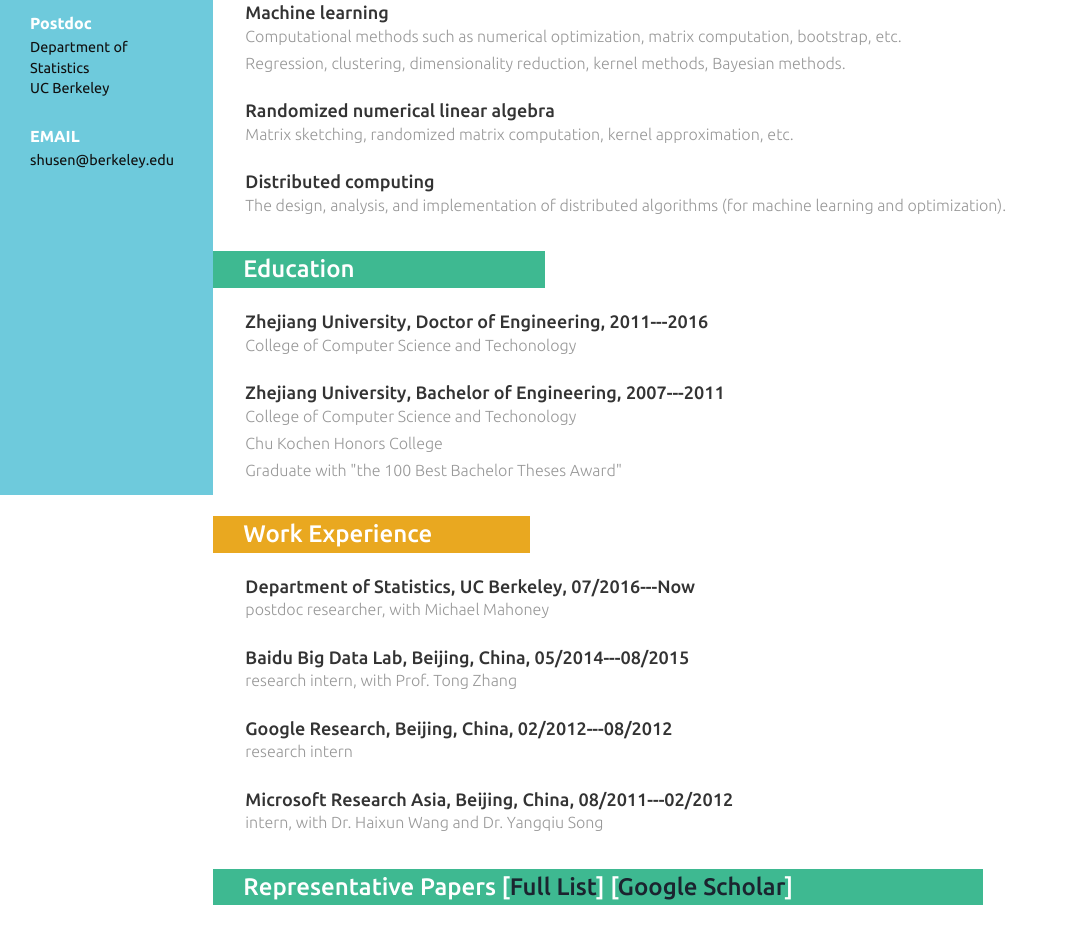
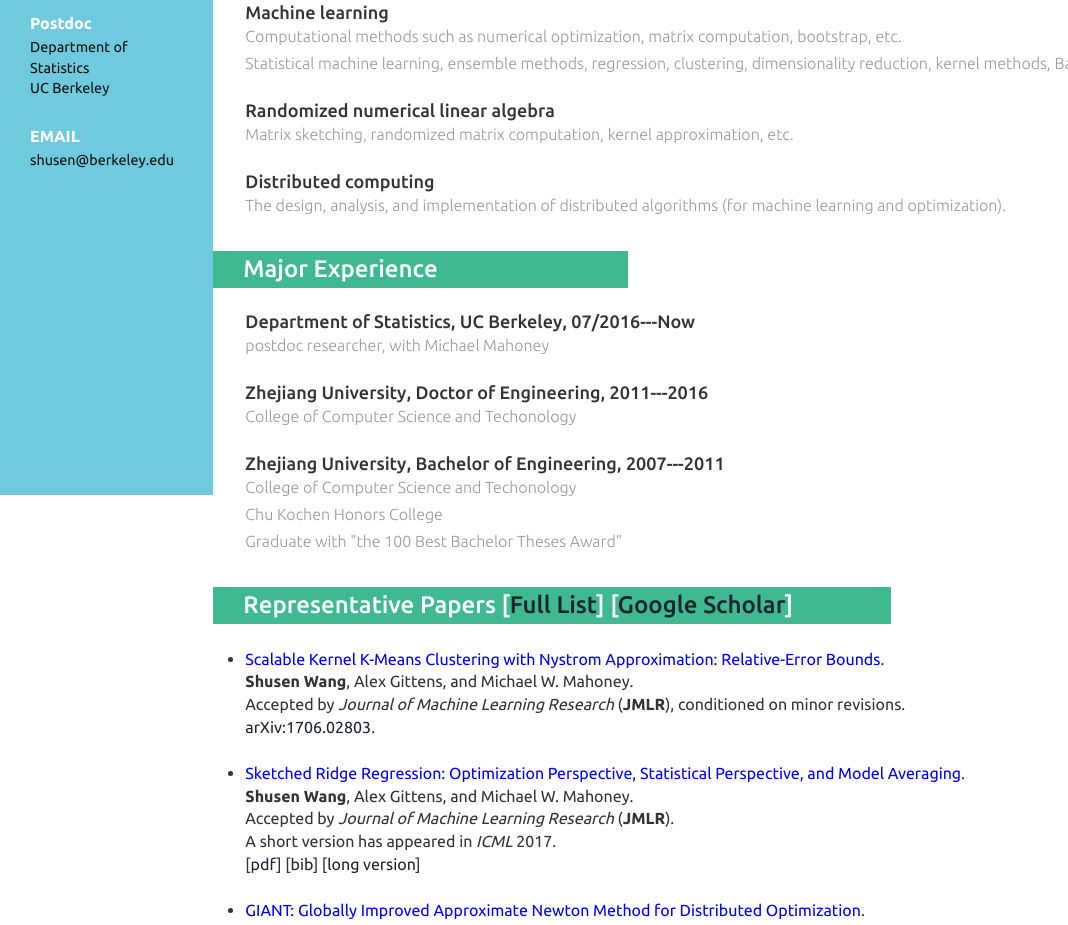
Before and after one commit to wangshusen/wangshusen.github.io, a plain HTML site: page index.html in a window 1280 px wide. Shown: the part 305-1230 px from the top of the page, without its empty margins (0-1068 px from the left). Drawn offline with nearby package versions, Linux system fonts and the light colour scheme; a script that the page names is missing.

Commit message:
update publications

```diff
--- a/index.html
+++ b/index.html
@@ -73,7 +73,7 @@ License URL: http://creativecommons.org/licenses/by/3.0/
 			 <div class="skill_info">
 				<h4>Machine learning</h4>
 				<p>Computational methods such as numerical optimization, matrix computation, bootstrap, etc.</p>
-                <p>Regression, clustering, dimensionality reduction, kernel methods, Bayesian methods.</p>
+                <p>Statistical machine learning, ensemble methods, regression, clustering, dimensionality reduction, kernel methods, Bayesian methods.</p>
 			 </div>
 			 <div class="skill_info">
 				<h4>Randomized numerical linear algebra</h4>
@@ -86,7 +86,11 @@ License URL: http://creativecommons.org/licenses/by/3.0/
 		 </div>
 
 		 <div class="education">
-			 <h3 class="clr3">Education</h3>
+			 <h3 class="clr3">Major Experience</h3>
+			 <div class="skill_info">
+				<h4>Department of Statistics, UC Berkeley, 07/2016---Now</h4>
+				<p>postdoc researcher, with Michael Mahoney</p>
+			 </div>
 			 <div class="skill_info">
 				<h4>Zhejiang University, Doctor of Engineering, 2011---2016</h4>
 				<p>College of Computer Science and Techonology</p>
@@ -99,28 +103,9 @@ License URL: http://creativecommons.org/licenses/by/3.0/
 			 </div>
 		 </div>
 
-		 <div class="skills">
-			 <h3 class="clr2">Work Experience</h3>
-			 <div class="skill_info">
-				<h4>Department of Statistics, UC Berkeley, 07/2016---Now</h4>
-				<p>postdoc researcher, with Michael Mahoney</p>
-			 </div>
-			 <div class="skill_info">
-				<h4>Baidu Big Data Lab, Beijing, China, 05/2014---08/2015</h4>
-				<p>research intern, with Prof. Tong Zhang</p>
-			 </div>
-			 <div class="skill_info">
-				<h4>Google Research, Beijing, China, 02/2012---08/2012</h4>
-				<p>research intern</p>
-			 </div>
-			 <div class="skill_info">
-				<h4>Microsoft Research Asia, Beijing, China, 08/2011---02/2012</h4>
-				<p>intern, with Dr. Haixun Wang and Dr. Yangqiu Song</p>
-			 </div>
-		 </div>
 
 
-		 <div class="education">
+		 <div class="skills">
 			 <h3 class="clr3">Representative Papers
 			 <span>
 			 [<a href="publications.html">Full List</a>]
@@ -136,6 +121,19 @@ License URL: http://creativecommons.org/licenses/by/3.0/
 						<b>Shusen Wang</b>, Alex Gittens, and Michael W. Mahoney.<br>
                         Accepted by <em>Journal of Machine Learning Research</em> (<b>JMLR</b>), conditioned on minor revisions.<br>
 					    <a href="https://arxiv.org/abs/1706.02803">arXiv:1706.02803</a>.
+						<br>
+						<br>
+					</li>
+
+
+					<li>
+						<font color="#0000FF">Sketched Ridge Regression: Optimization Perspective, Statistical Perspective, and Model Averaging</font>.<br>
+						<b>Shusen Wang</b>, Alex Gittens, and Michael W. Mahoney.<br>
+                        Accepted by <em>Journal of Machine Learning Research</em> (<b>JMLR</b>). <br>
+						A short version has appeared in <em>ICML</em> 2017. <br>
+					    	[<a href="papers/ICML2017.pdf">pdf</a>]
+						[<a href="papers/ICML2017.bib">bib</a>]
+						[<a href="http://arxiv.org/abs/1702.04837">long version</a>]
 						<br>
 						<br>
 					</li>
@@ -198,8 +196,8 @@ License URL: http://creativecommons.org/licenses/by/3.0/
 		 </div>
 
 
-		 <div class="skills">
-			 <h3 class="clr2">Honors & Awards</h3>
+		 <div class="education">
+			 <h3 class="clr2">Major Honors & Awards</h3>
 			 <div class="skill_info">
 				<h4>Baidu Scholarship, 2014</h4>
 				<p>award to 8 Chinese students around the world, CNY 200,000</p>
@@ -289,7 +287,7 @@ counter"></a></div></noscript>
 		 <div class="copywrite">
 		 <a href="http://info.flagcounter.com/jqBO"><img src="http://s01.flagcounter.com/count/jqBO/bg_FFFFFF/txt_000000/border_CCCCCC/columns_8/maxflags_8/viewers_0/labels_0/pageviews_0/flags_0/" alt="Flag Counter" border="0"></a>
 			<br><br>
-			 <p>Last update: 2017-11-03</p>
+			 <p>Last update: 2018-03-31</p>
 		 </div>
 	 </div>
 </div>
```
Also changed, not shown: publications.html (+21 -0 lines), 1 other file.
